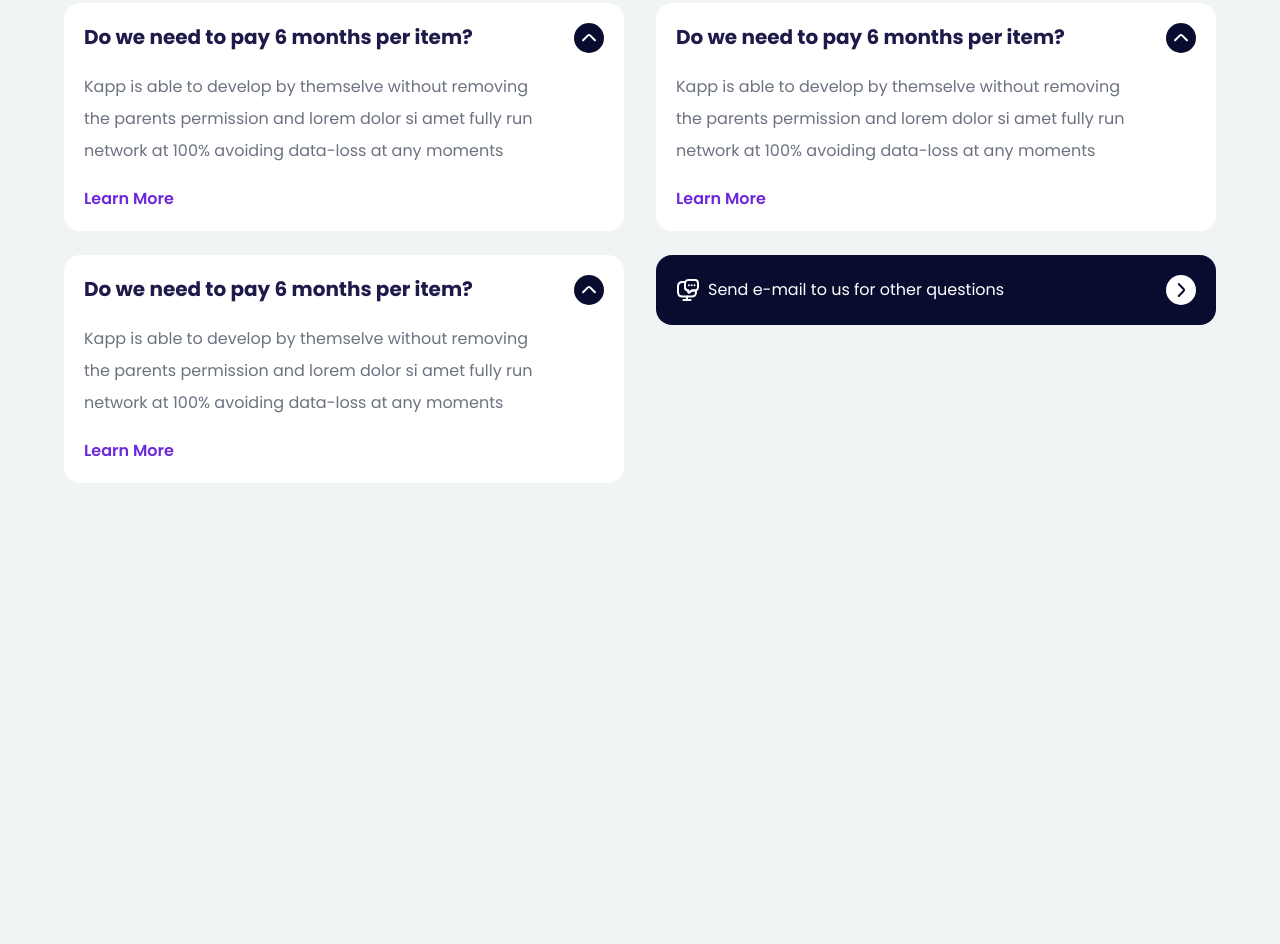
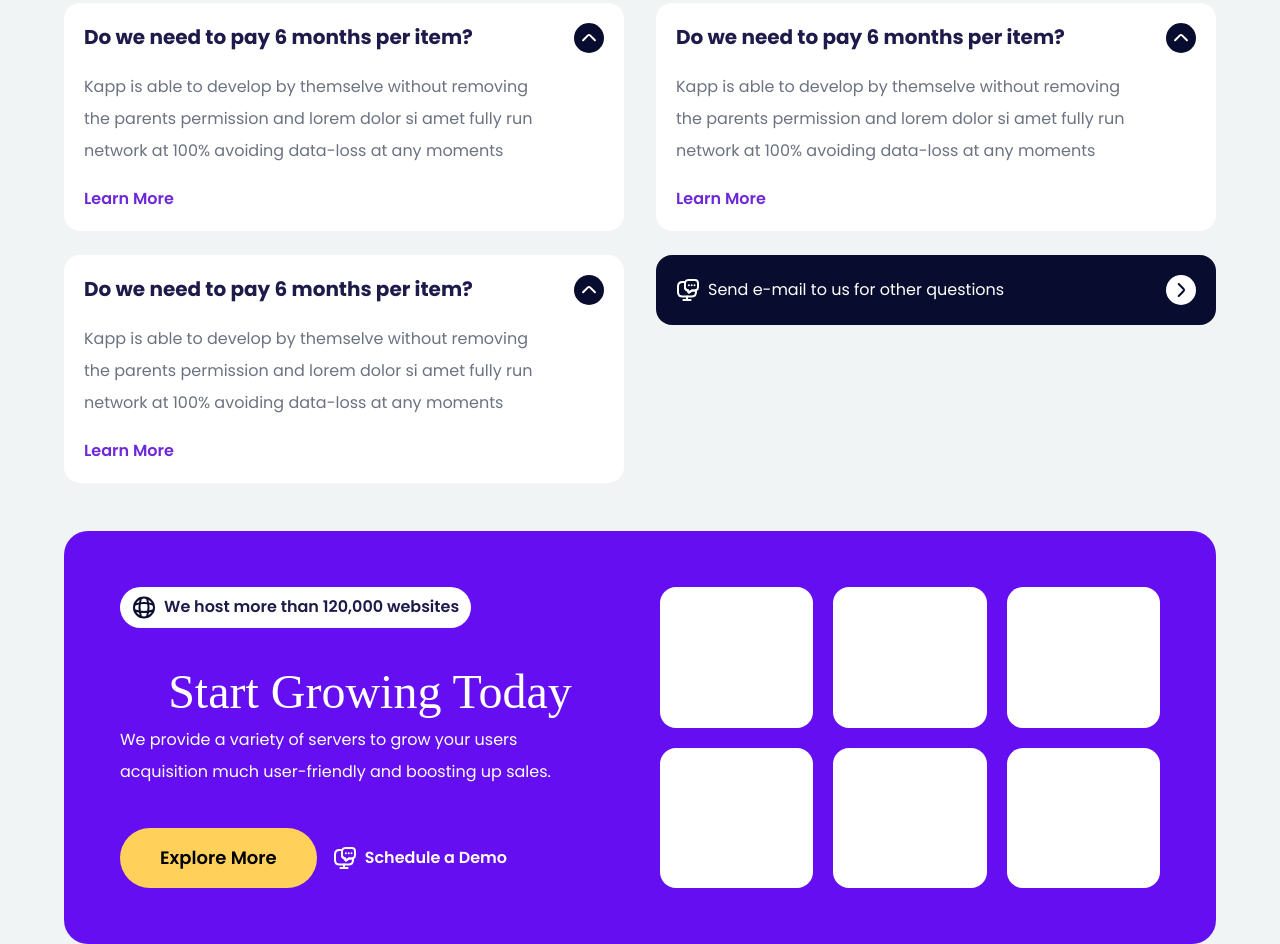
Before and after one commit to Suminona06/figma-latihan, a website: page index.html in a window 1280 px wide. Shown: the part 3279-4223 px from the top of the page. Before the commit the page ends 3810 px from the top, so only its background shows below. Drawn offline with Linux system fonts and the light colour scheme; a web font is replaced by a local one.

Commit message:
new update2

```diff
--- a/index.html
+++ b/index.html
@@ -737,6 +737,7 @@
     </section>
     <!-- showcase section end -->
 
+    <!-- faq section start -->
     <section class="faq-wrapper max-w-6xl mx-auto py-12">
         <h1 class="text-indigo-950 font-['Clash_Display'] text-5xl text-center mb-8">
             Frequently Asked Questions
@@ -921,6 +922,96 @@
             </div>
         </div>
     </section>
+    <!-- faq section end -->
+
+    <section class="closing mx-auto max-w-6xl bg-[#640EF1] p-14 rounded-3xl">
+        <div class="grid grid-cols-2 gap-x-10">
+            <div class="flex flex-col gap-y-10">
+                <div class="small-badge gap-x-2 px-3 py-2 flex flex-row bg-white rounded-full w-fit">
+                    <svg width="24" height="25" viewBox="0 0 24 25" fill="none" xmlns="http://www.w3.org/2000/svg">
+                        <path
+                            d="M12 22.5C17.5228 22.5 22 18.0228 22 12.5C22 6.97715 17.5228 2.5 12 2.5C6.47715 2.5 2 6.97715 2 12.5C2 18.0228 6.47715 22.5 12 22.5Z"
+                            stroke="#080C2E" stroke-width="2" stroke-linecap="round" stroke-linejoin="round" />
+                        <path d="M8.00001 3.5H9.00001C7.05001 9.34 7.05001 15.66 9.00001 21.5H8.00001" stroke="#080C2E"
+                            stroke-width="2" stroke-linecap="round" stroke-linejoin="round" />
+                        <path d="M15 3.5C16.95 9.34 16.95 15.66 15 21.5" stroke="#080C2E" stroke-width="2"
+                            stroke-linecap="round" stroke-linejoin="round" />
+                        <path d="M3 16.5V15.5C8.84 17.45 15.16 17.45 21 15.5V16.5" stroke="#080C2E" stroke-width="2"
+                            stroke-linecap="round" stroke-linejoin="round" />
+                        <path d="M3 9.50001C8.84 7.55001 15.16 7.55001 21 9.50001" stroke="#080C2E" stroke-width="2"
+                            stroke-linecap="round" stroke-linejoin="round" />
+                    </svg>
+                    <p class="text-base font-semibold text-indigo-950">
+                        We host more than 120,000 websites
+                    </p>
+                </div>
+
+                <div class="flex gap-y-2 flex-col">
+                    <h1 class="text-white font-['Clash_Display'] text-5xl text-center ">
+                        Start Growing Today
+                    </h1>
+                    <p class="text-base leading-loose text-white">
+                        We provide a variety of servers to grow your users <br>
+                        acquisition much user-friendly and boosting up sales.
+                    </p>
+                </div>
+
+                <div class="flex flex-row gap-x-4 items-center">
+                    <a href=""
+                        class="bg-[#FFD15A] text-lg text- py-4 rounded-full font-semibold px-10 hover:bg-indigo-950">
+                        Explore More
+                    </a>
+
+                    <a href="" class="flex gap-x-2 text-white font-semibold">
+                        <svg width="24" height="24" viewBox="0 0 24 24" fill="none" xmlns="http://www.w3.org/2000/svg">
+                            <path
+                                d="M20 12.2V13.9C20 17.05 18.2 18.4 15.5 18.4H6.5C3.8 18.4 2 17.05 2 13.9V8.5C2 5.35 3.8 4 6.5 4H9.2C9.07 4.38 9 4.8 9 5.25V9.15002C9 10.12 9.32 10.94 9.89 11.51C10.46 12.08 11.28 12.4 12.25 12.4V13.79C12.25 14.3 12.83 14.61 13.26 14.33L16.15 12.4H18.75C19.2 12.4 19.62 12.33 20 12.2Z"
+                                stroke="white" stroke-width="2" stroke-miterlimit="10" stroke-linecap="round"
+                                stroke-linejoin="round" />
+                            <path
+                                d="M22 5.25V9.15002C22 10.64 21.24 11.76 20 12.2C19.62 12.33 19.2 12.4 18.75 12.4H16.15L13.26 14.33C12.83 14.61 12.25 14.3 12.25 13.79V12.4C11.28 12.4 10.46 12.08 9.89 11.51C9.32 10.94 9 10.12 9 9.15002V5.25C9 4.8 9.07 4.38 9.2 4C9.64 2.76 10.76 2 12.25 2H18.75C20.7 2 22 3.3 22 5.25Z"
+                                stroke="white" stroke-width="2" stroke-miterlimit="10" stroke-linecap="round"
+                                stroke-linejoin="round" />
+                            <path d="M7.39999 22H14.6" stroke="white" stroke-width="2" stroke-miterlimit="10"
+                                stroke-linecap="round" stroke-linejoin="round" />
+                            <path d="M11 18.3999V21.9999" stroke="white" stroke-width="2" stroke-miterlimit="10"
+                                stroke-linecap="round" stroke-linejoin="round" />
+                            <path d="M18.4955 7.25H18.5045" stroke="white" stroke-width="2" stroke-linecap="round"
+                                stroke-linejoin="round" />
+                            <path d="M15.6957 7.25H15.7047" stroke="white" stroke-width="2" stroke-linecap="round"
+                                stroke-linejoin="round" />
+                            <path d="M12.8954 7.25H12.9044" stroke="white" stroke-width="2" stroke-linecap="round"
+                                stroke-linejoin="round" />
+                        </svg>
+
+                        Schedule a Demo
+                    </a>
+                </div>
+            </div>
+            <div class="grid grid-cols-3 gap-x-5 gap-y-5">
+                <div class="closing-card-feature p-5 bg-white rounded-2xl">
+
+                </div>
+                <div class="closing-card-feature p-5 bg-white rounded-2xl">
+
+                </div>
+                <div class="closing-card-feature p-5 bg-white rounded-2xl">
+
+                </div>
+                <div class="closing-card-feature p-5 bg-white rounded-2xl">
+
+                </div>
+                <div class="closing-card-feature p-5 bg-white rounded-2xl">
+
+                </div>
+                <div class="closing-card-feature p-5 bg-white rounded-2xl">
+
+                </div>
+
+            </div>
+    </section>
+
+
 </body>
 
 </html>
```
Also changed, not shown: dist/output.css.
